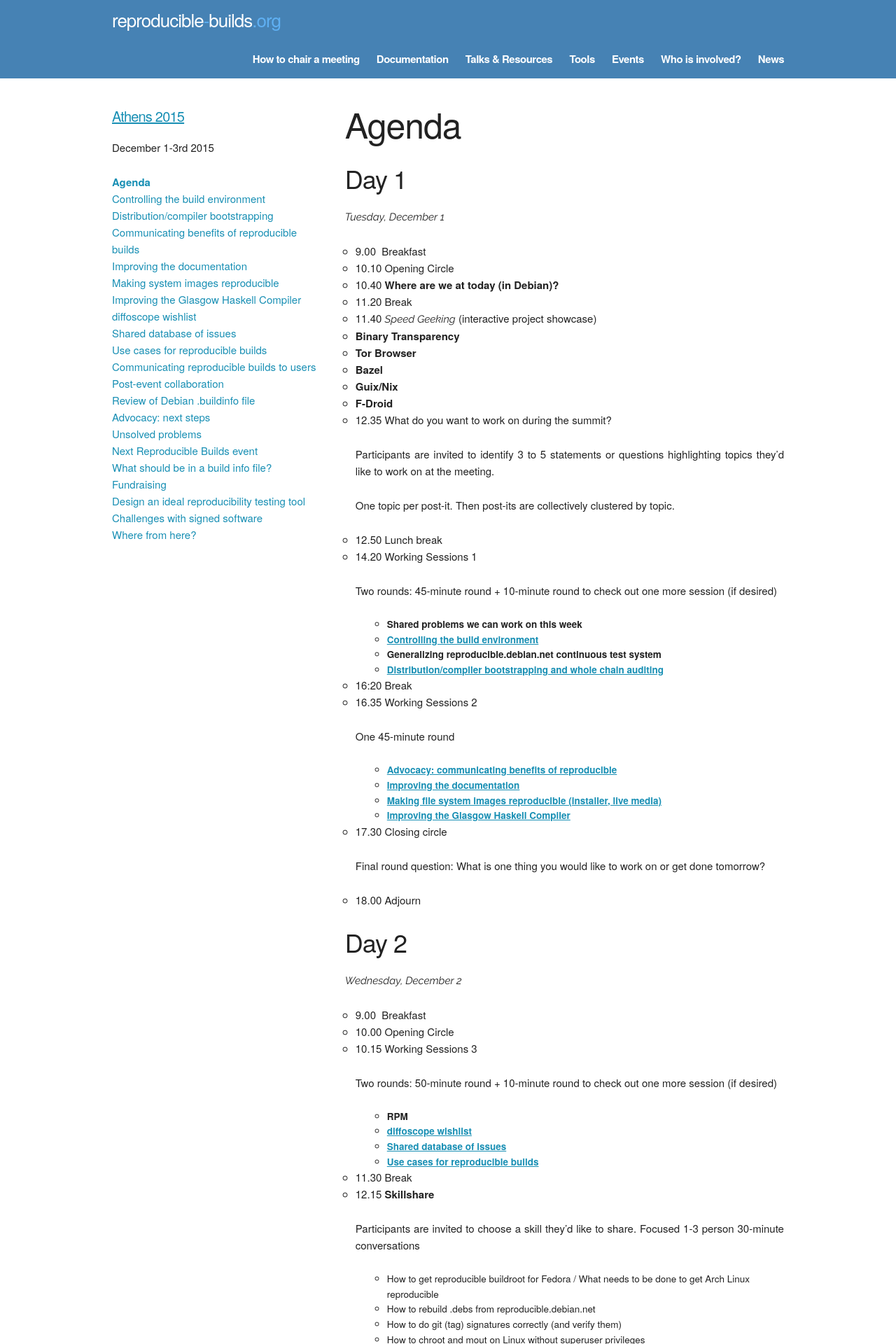
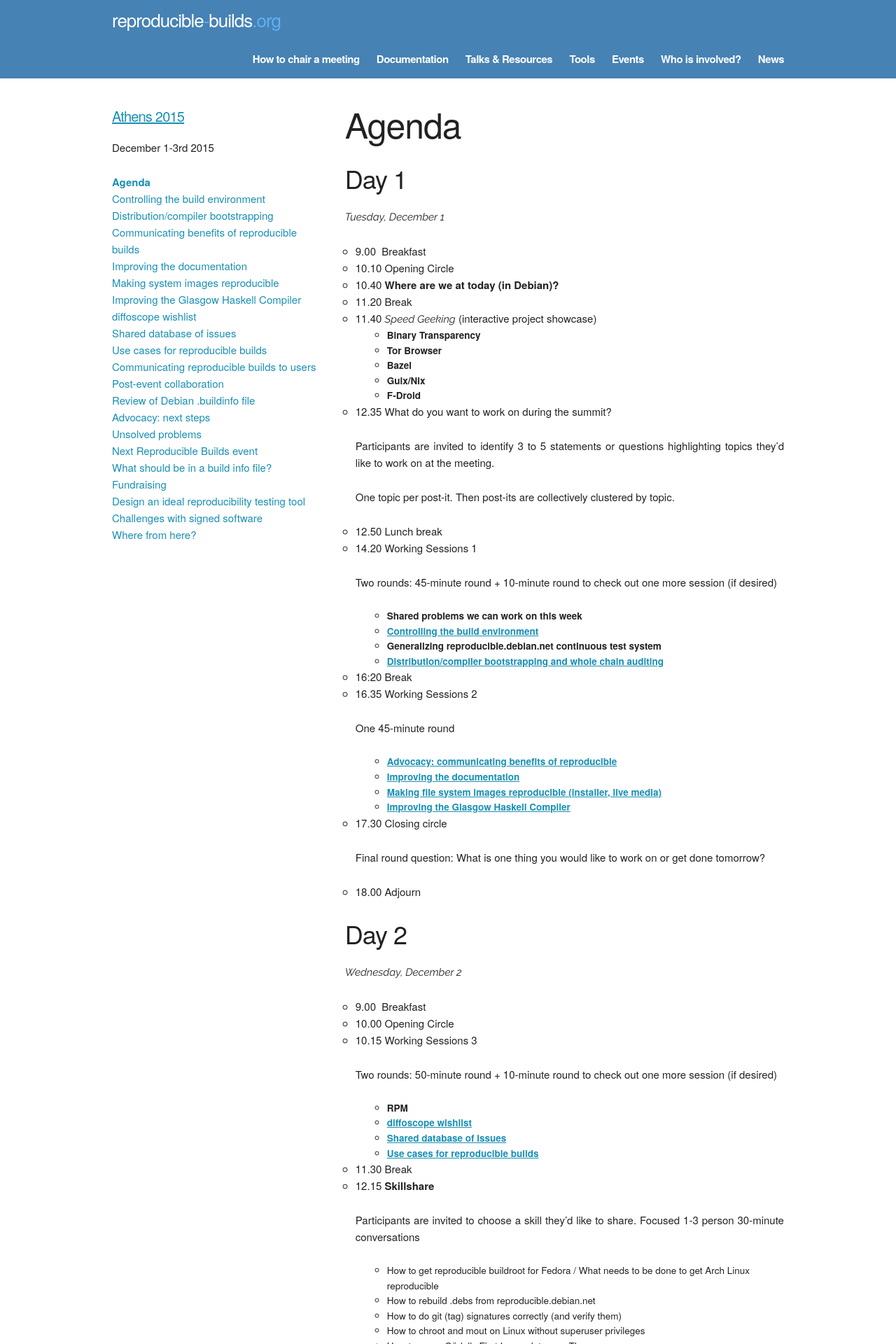
Before and after one commit to prototypefund/reproducible-website, a Jekyll site: the page built from _events/athens2015/agenda.md, in a window 1280 px wide. Shown: the top 1920 px of the page at 70% size. Built offline with Jekyll 4.4.1, drawn with Linux system fonts in a browser that asks for light colours; some web fonts are replaced.

Commit message:
Revert "markdown"
This reverts commit a0f069db1676ab4aeac34ca5cb30152c3ad57128.

```diff
--- a/_events/athens2015/agenda.md
+++ b/_events/athens2015/agenda.md
@@ -17,11 +17,11 @@ Day 1
 *   10.40 **Where are we at today (in Debian)?**
 *   11.20 Break
 *   11.40 *Speed Geeking* (interactive project showcase)
- * **Binary Transparency**
- * **Tor Browser**
- * **Bazel**
- * **Guix/Nix**
- * **F-Droid**
+    -   **Binary Transparency**
+    -   **Tor Browser**
+    -   **Bazel**
+    -   **Guix/Nix**
+    -   **F-Droid**
 *   12.35 What do you want to work on during the summit?
 
     Participants are invited to identify 3 to 5 statements or questions
```
